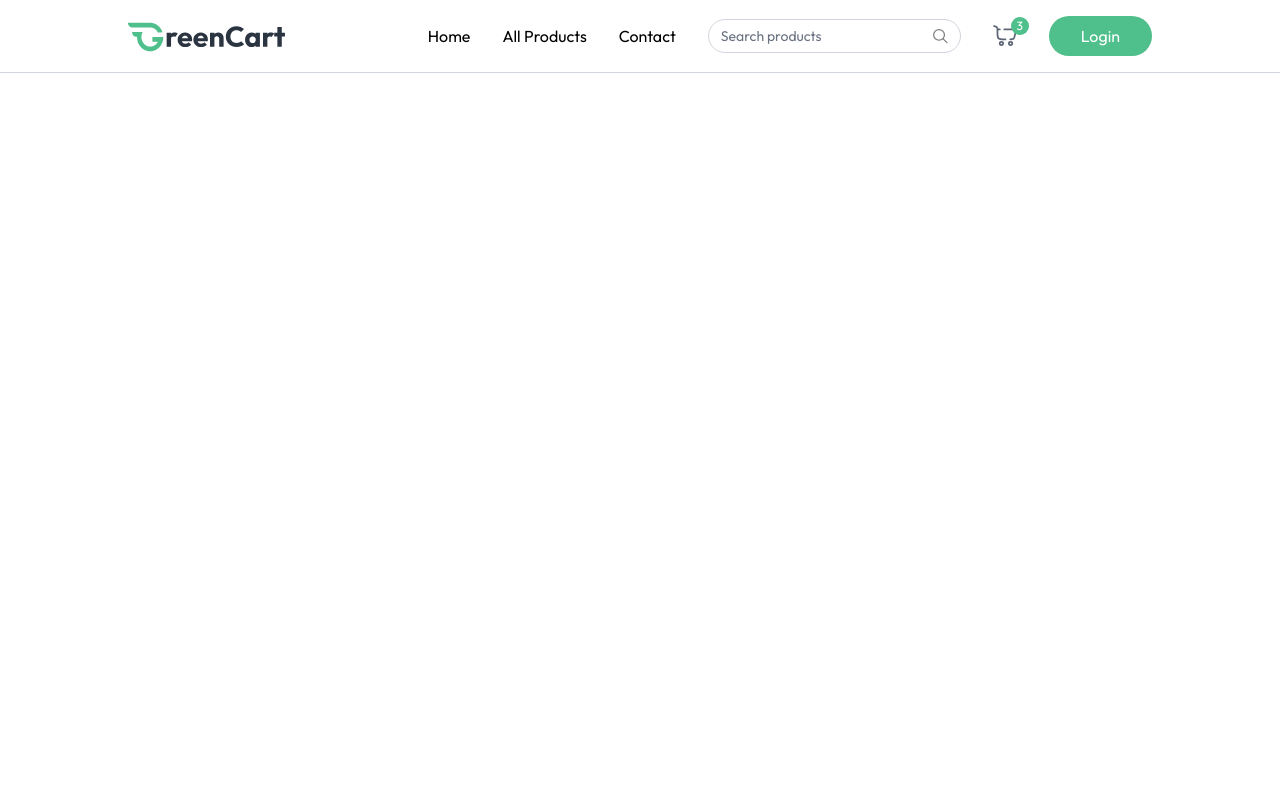
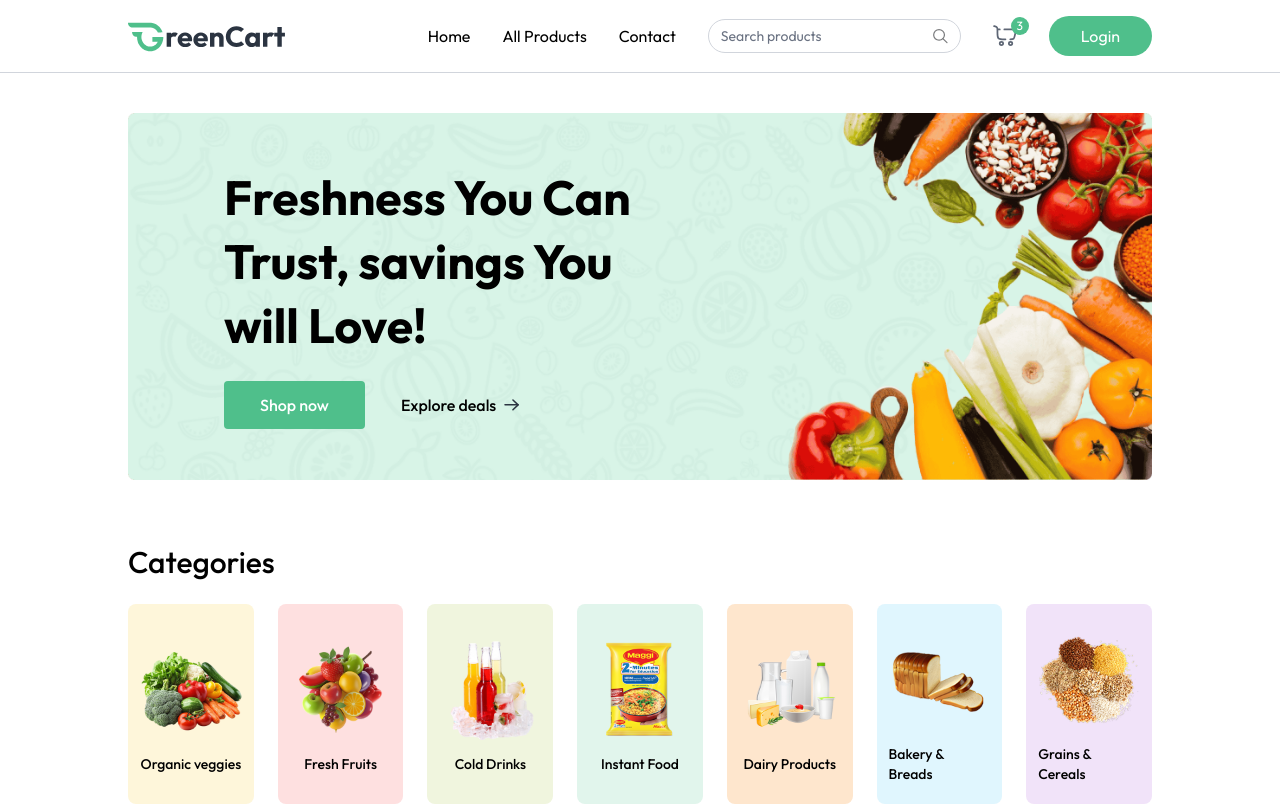
Before and after one commit to harsh7598/mern_grocery, a React (Vite) app in the folder client/: page / in a window 1280 px wide. Built offline with nearby package versions, Linux system fonts and the light colour scheme.

Commit message:
categories

```diff
--- a/client/src/App.jsx
+++ b/client/src/App.jsx
@@ -1,10 +1,19 @@
 import React from 'react'
 import Navbar from './components/Navbar'
+import { Route, Routes, useLocation } from 'react-router-dom'
+import Home from './pages/Home'
 
 const App = () => {
+  const isSellerPath = useLocation().pathname.includes("seller");
+
   return (
     <div>
-      <Navbar/>
+      {isSellerPath ? null : <Navbar/>}
+      <div className={`${isSellerPath ? "" : "px-6 md:px-16 lg:px-24 xl:px-32"} `}>
+        <Routes>
+          <Route path='/' element={<Home />}/>
+        </Routes>
+      </div>
     </div>
   )
 }
--- /dev/null
+++ b/client/src/components/Categories.jsx
@@ -0,0 +1,30 @@
+import React from 'react'
+import { categories } from '../assets/assets'
+import { useAppContext } from '../context/AppContext'
+
+const Categories = () => {
+    const {navigate} = useAppContext()
+
+  return (
+    <div className='mt-16'>
+        <p className='text-2xl md:text-3xl font-medium'>Categories</p>
+        <div className='grid grid-cols-2 sm:grid-cols-3 md:grid-cols-5 lg:grid-cols-6 xl:grid-cols-7 mt-6 gap-6'>
+
+        {categories.map((category, index) =>(
+            <div key={index} className='group cursor-pointer py-5 px-3 gap-2 rounded-lg flex flex-col justify-center items-center'
+            style={{backgroundColor: category.bgColor}} onClick={() => {
+                navigate(`/products/${category.path.toLowerCase()}`);
+                scrollTo(0,0)
+            }}
+            >
+                <img src={category.image} alt={category.text} className='group-hover:scale-108 transition max-w-28'/>
+                <p className='text-sm font-medium'>{category.text}</p>
+            </div>
+        ))}
+
+        </div>
+    </div>
+  )
+}
+
+export default Categories
--- /dev/null
+++ b/client/src/components/MainBanner.jsx
@@ -0,0 +1,33 @@
+import React from "react";
+import { assets } from "../assets/assets";
+import { Link } from "react-router-dom";
+
+const MainBanner = () => {
+  return (
+    <div className="relative">
+      <img
+        src={assets.main_banner_bg}
+        alt="banner"
+        className="w-full hidden md:block"
+      />
+      <img
+        src={assets.main_banner_bg_sm}
+        alt="banner"
+        className="w-full md:hidden"
+      />
+      <div className="absolute inset-0 flex flex-col items-center md:items-start justify-end md:justify-center pb-24 md:pb-0 px-4 md:pl-18 lg:pl-24">
+        <h1 className="text-3xl md:text-4xl lg:text-5xl font-bold text-center md:text-left max-w-72 md:max-w-80 lg:max-w-105 leading-tight lg:leading-16">Freshness You Can Trust, savings You will Love!</h1>
+      <div className="flex items-center mt-6 font-medium">
+        <Link to={"/products"} className='group flex items-center gap-2 px-7 md:px-9 py-3 bg-primary hover:bg-primary-dull transition rounded text-white cursor-pointer'>
+            Shop now <img src={assets.white_arrow_icon} alt="arrow" className="md:hidden transition group-focus:translate-x-1"/>
+        </Link>
+        <Link to={"/products"} className='group hidden md:flex items-center gap-2 px-9 py-3 cursor-pointer'>
+            Explore deals <img src={assets.black_arrow_icon} alt="arrow" className="transition group-hover:translate-x-1"/>
+        </Link>
+      </div>
+      </div>
+    </div>
+  );
+};
+
+export default MainBanner;
--- a/client/src/components/Navbar.jsx
+++ b/client/src/components/Navbar.jsx
@@ -13,7 +13,7 @@
 
   return (
     <nav className="flex items-center justify-between px-6 md:px-16 lg:px-24 xl:px-32 py-4 border-b border-gray-300 bg-white relative transition-all">
-      <NavLink to="/">
+      <NavLink to="/" onClick={() => setOpen(false)}>
         <img className="h-9" src={assets.logo} alt="logo" />
       </NavLink>
 
@@ -32,7 +32,7 @@
           <img src={assets.search_icon} alt="search" className="w-4 h-4" />
         </div>
 
-        <div className="relative cursor-pointer">
+        <div onClick={() => navigate("/cart")} className="relative cursor-pointer">
           <img
             src={assets.nav_cart_icon}
             alt="cart"
@@ -43,9 +43,17 @@
           </button>
         </div>
 
-        <button className="cursor-pointer px-8 py-2 bg-primary hover:bg-primary-dull transition text-white rounded-full">
+        {( !user ? (<button onClick={() => setShowUserLogin(true)}className="cursor-pointer px-8 py-2 bg-primary hover:bg-primary-dull transition text-white rounded-full">
           Login
-        </button>
+        </button>) : (
+            <div className="relative group">
+                <img src={assets.profile_icon} alt="" className="w-10"/>
+                <ul className="hidden group-hover:block absolute top-10 right-0 bg-white shadow border border-gray-200 py-2.5 w-30 rounded-md text-sm z-40">
+                    <li onClick={() => navigate("my-orders")} className="p-1.5 pl-3 hover:bg-primary/10 cursor-pointer">My Orders</li>
+                    <li onClick={logout} className="p-1.5 pl-3 hover:bg-primary/10 cursor-pointer">Logout</li>
+                </ul>
+            </div>
+        ))}
       </div>
 
       <button
--- /dev/null
+++ b/client/src/pages/Home.jsx
@@ -0,0 +1,14 @@
+import React from 'react'
+import MainBanner from '../components/MainBanner'
+import Categories from '../components/Categories'
+
+const Home = () => {
+  return (
+    <div className='mt-10'>
+    <MainBanner />
+    <Categories/>
+    </div>
+  )
+}
+
+export default Home
```
Also changed, not shown: 1 other file (tests, documents, lock files or other folders).
